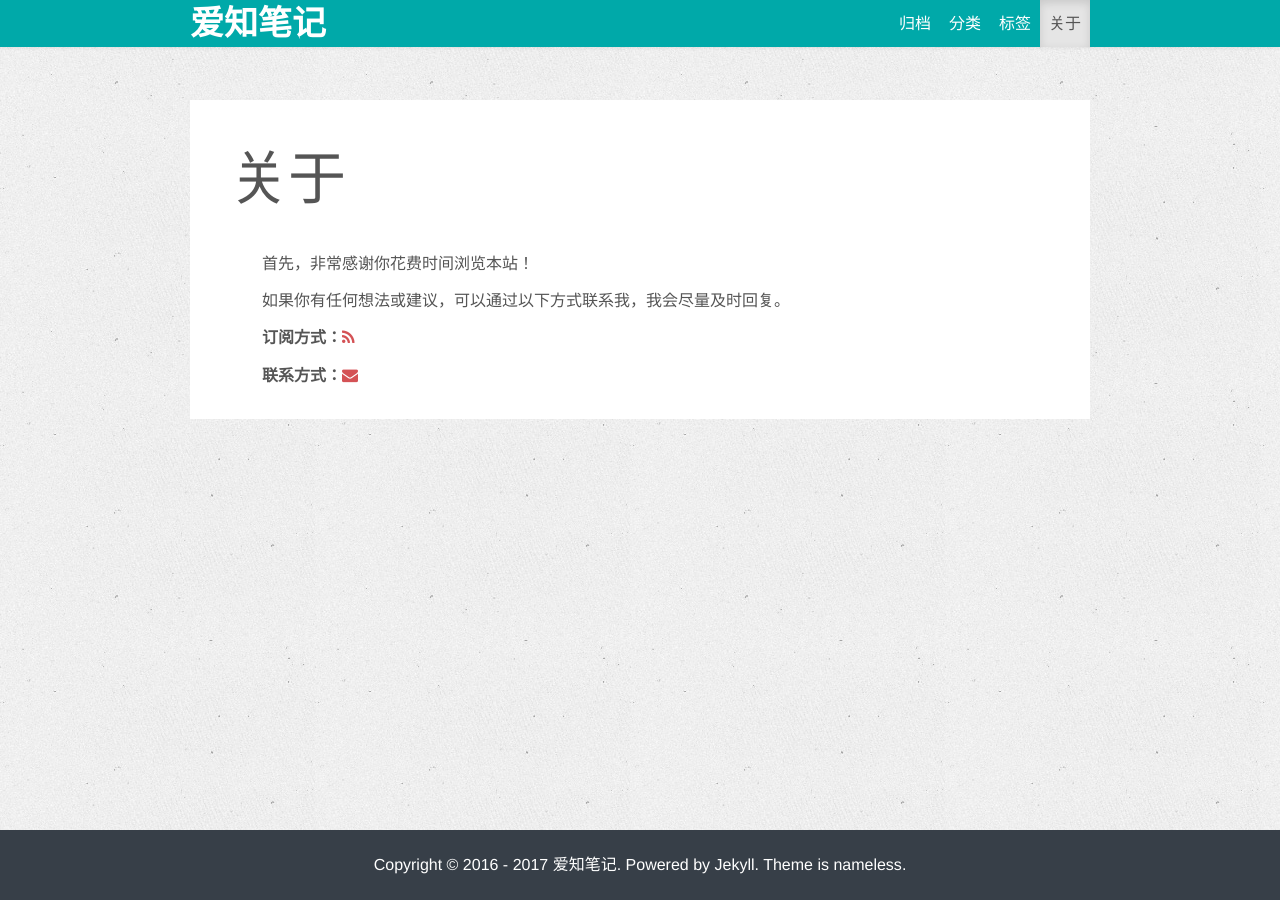
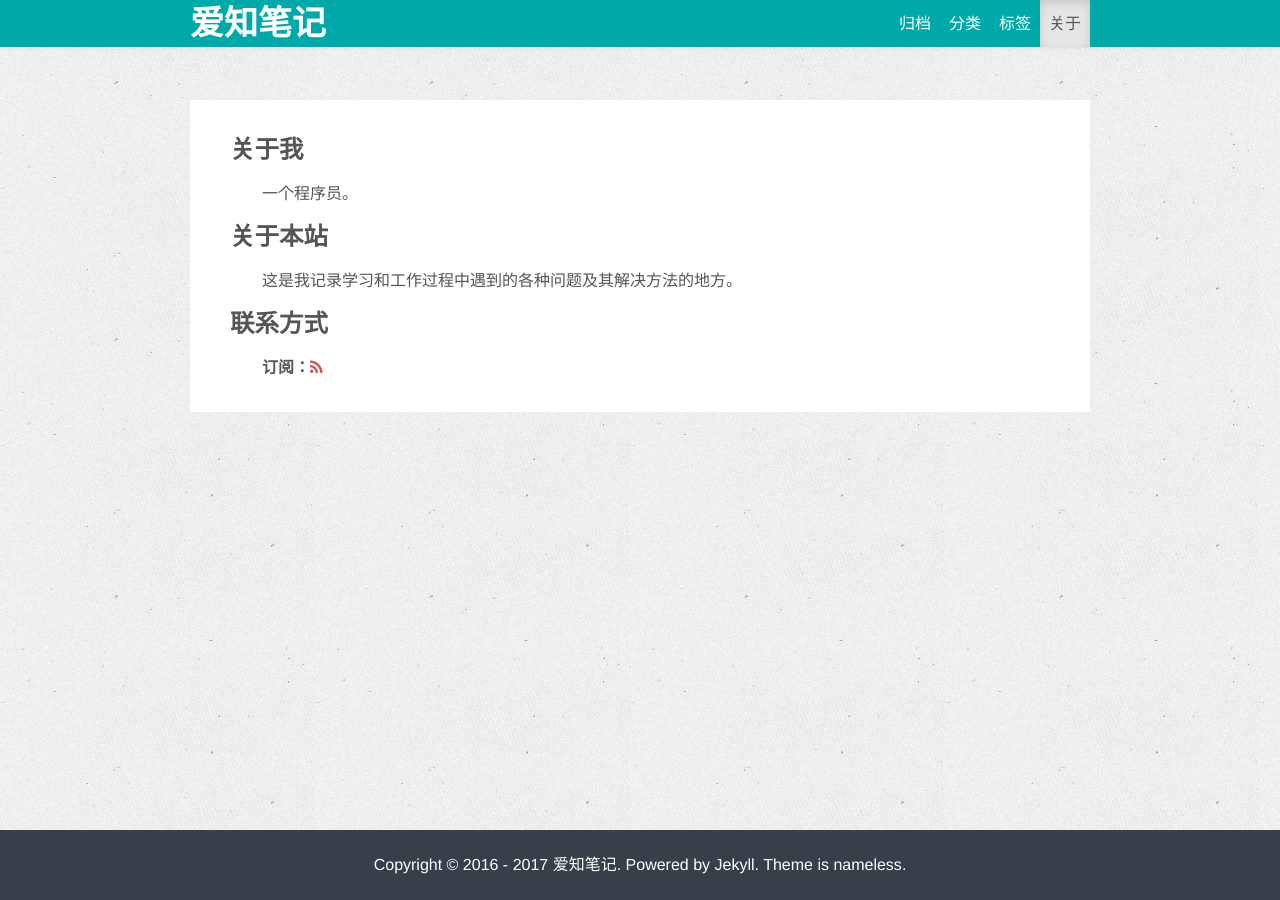
Before and after one commit to zhizheng/zhizheng.github.io, a Jekyll site: the page built from about.html, in a window 1280 px wide. Built offline with Jekyll 4.4.1, drawn with Linux system fonts in a browser that asks for light colours.

Commit message:
Update about

```diff
--- a/_config.yml
+++ b/_config.yml
@@ -18,7 +18,7 @@ title : 爱知笔记
 tagline: Site Tagline
 author :
   name : 爱知笔记
-  email : zhizhengzhang@outlook.com
+  email : email
   github : username
   twitter : username
   feedburner : feedname
--- a/about.html
+++ b/about.html
@@ -9,17 +9,16 @@ sitemap:
     lastmod: 2017-09-11T21:25:30+08:00
 ---
 <div class = "card about">
-	<h2 class="hat_title">关于</h2>
+    <h3>关于我</h3>
     <p>
-        首先，非常感谢你花费时间浏览本站！
+        一个程序员。
     </p>
-	<p>
-        如果你有任何想法或建议，可以通过以下方式联系我，我会尽量及时回复。
+    <h3>关于本站</h3>
+    <p>
+        这是我记录学习和工作过程中遇到的各种问题及其解决方法的地方。
     </p>
+    <h3>联系方式</h3>
     <p>
-        <strong>订阅方式：</strong><a href="{{ BASE_PATH }}/rss.xml" title="订阅"><i class="fa fa-rss"></i></a>
-    </p>
-    <p>
-        <strong>联系方式：</strong><a href="mailto:{{ site.author.email }}" title="发邮件"><i class="fa fa-envelope"></i></a>
+        <strong>订阅：</strong><a href="{{ BASE_PATH }}/rss.xml" title="订阅"><i class="fa fa-rss"></i></a>
     </p>
 </div>
```
